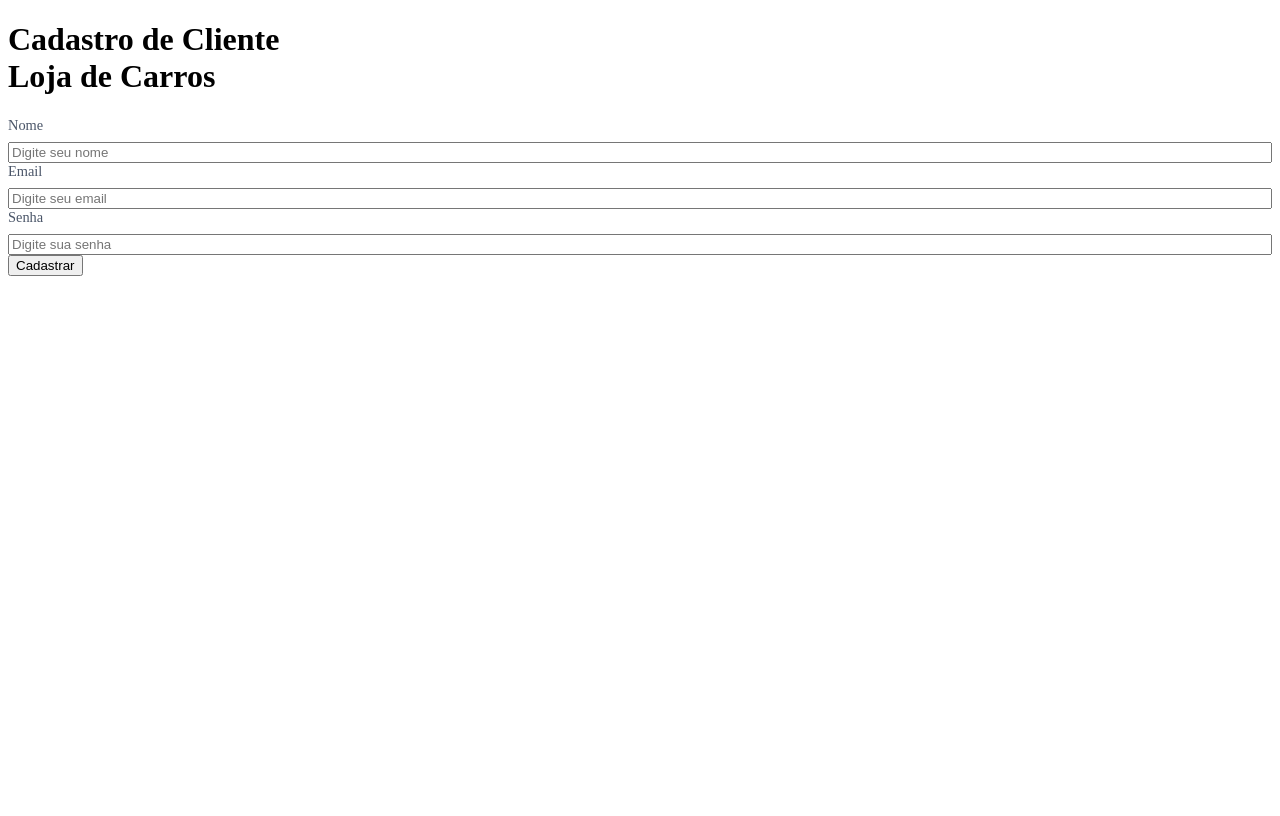
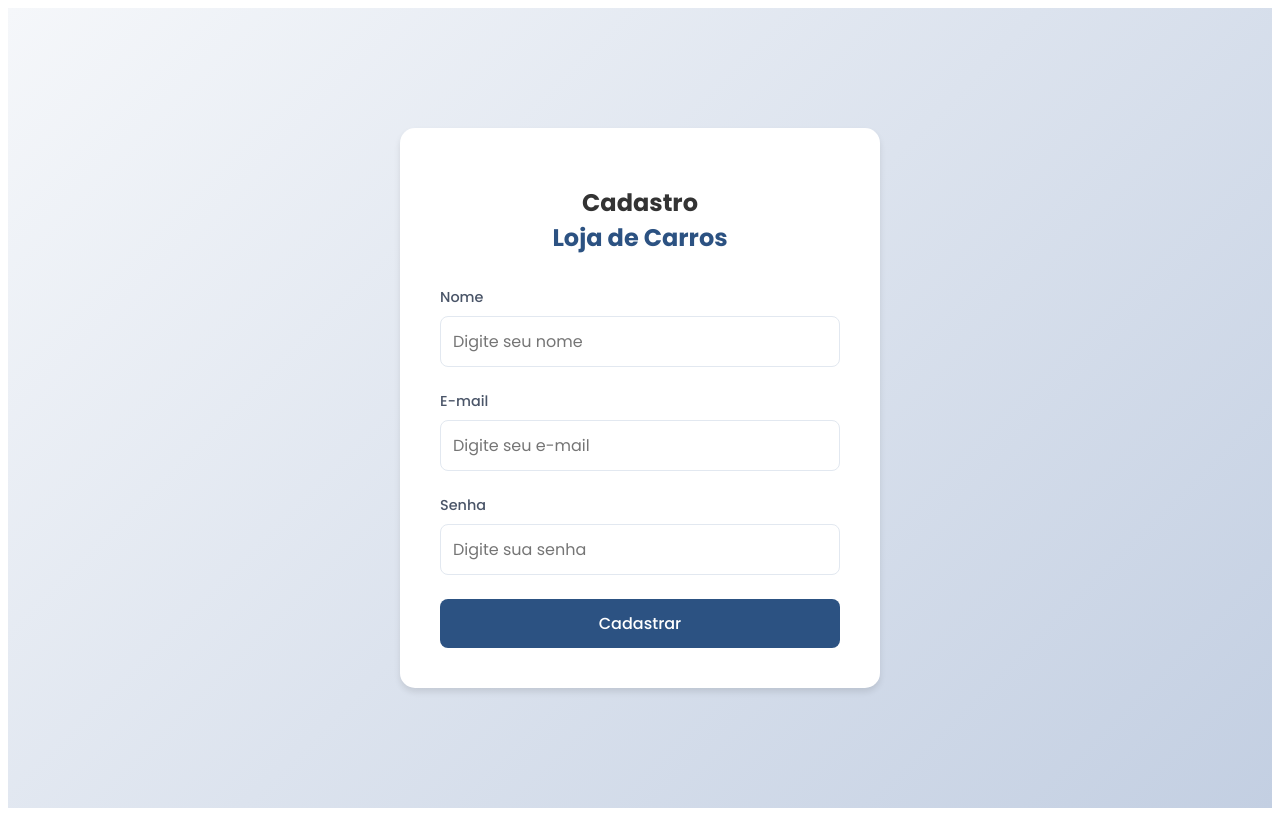
Before and after one commit to JuninhoPAJ/Integrar-Interfaces-e-Servicos-WEB-FRONTEND, a React (Vite) app in the folder loja de ferramentas/: page / in a window 1280 px wide. Built offline with nearby package versions, Linux system fonts and the light colour scheme.

Commit message:
personalizando o front

```diff
--- a/loja de ferramentas/src/pages/home/register.jsx
+++ b/loja de ferramentas/src/pages/home/register.jsx
@@ -1,40 +1,56 @@
 import React from 'react';
 import { useNavigate } from 'react-router-dom';
+import './Register.css';
 
 const Home = () => {
 
   const navigate = useNavigate();
 
   return (
-    <div className="App">
-      <h1>Cadastro de Cliente <br /> Loja de Carros</h1>
-      <form>
+    <div className="register-container">
+      <div className="register-card">
+        <h1 className="register-title">
+          Cadastro<br />
+          <span>Loja de Carros</span>
+        </h1>
+
+        <form className="register-form">
           <div className="form-group">
             <label htmlFor="nome">Nome</label>
             <input
               type="text"
               id="nome"
               placeholder="Digite seu nome"
+              required
+              className="form-input"
             />
           </div>
+
           <div className="form-group">
-          <label htmlFor="email">Email</label>
+            <label htmlFor="email">E-mail</label>
             <input
               type="email"
               id="email"
-            placeholder="Digite seu email"
+              placeholder="Digite seu e-mail"
+              required
+              className="form-input"
             />
           </div>
+
           <div className="form-group">
             <label htmlFor="senha">Senha</label>
             <input
               type="password"
               id="senha"
               placeholder="Digite sua senha"
+              required
+              className="form-input"
             />
           </div>
-        <button onClick={() => navigate('/login')}>Cadastrar</button>
+
+          <button className="register-button" onClick={() => navigate('/login')}>Cadastrar</button>
         </form>
+      </div>
     </div>
   );
 };
```
Lines whose indentation alone changed are shown as unchanged.
